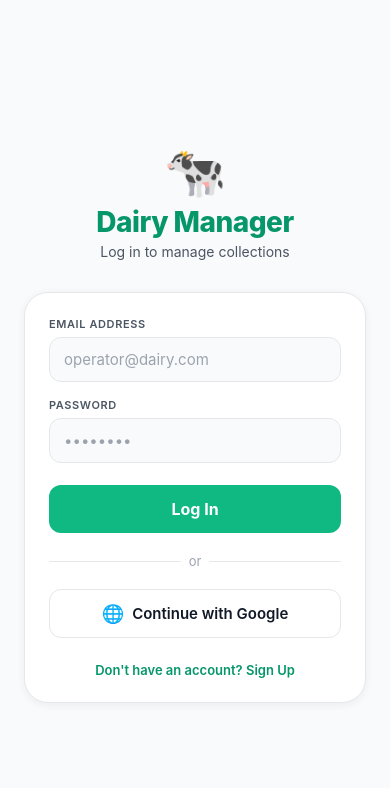
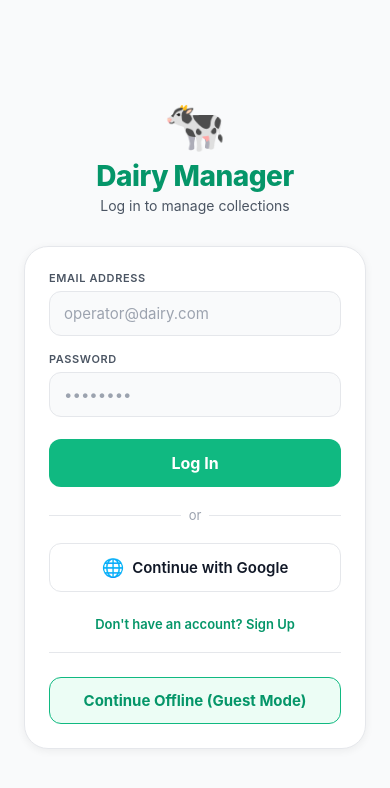
Before and after one commit to Aashishrishu02/Dairy-manager, a React Native app: screen /Login in a window 390 px wide. Shown: the top 788 px of the page. Built offline with nearby package versions, Linux system fonts and the light colour scheme; no server answers.

Commit message:
Add Offline Guest Mode bypass on Login screen and bind handleLogout properly

```diff
--- a/src/navigation/AppNavigator.tsx
+++ b/src/navigation/AppNavigator.tsx
@@ -110,7 +110,11 @@ export default function AppNavigator() {
       if (firebaseUser) {
         setUser({ email: firebaseUser.email || '', uid: firebaseUser.uid });
       } else {
-        setUser(null);
+        // Retain offline guest session if already logged in locally
+        const currentUser = useDairyStore.getState().user;
+        if (!currentUser || currentUser.uid !== 'offline_user') {
+          setUser(null);
+        }
       }
       setLoadingAuth(false);
     });
--- a/src/screens/FatRatesScreen.tsx
+++ b/src/screens/FatRatesScreen.tsx
@@ -11,6 +11,7 @@ import { colors, spacing, radius } from '../utils/theme';
 import { useTranslation } from '../utils/i18n';
 import { syncDataToCloud } from '../utils/firebaseSync';
 import { auth } from '../utils/firebase';
+import { useDairyStore } from '../store/useDairyStore';
 
 export default function FatRatesScreen() {
   const [rates, setRates] = useState<FatRate[]>([]);
@@ -36,6 +37,15 @@ export default function FatRatesScreen() {
     } finally {
       setSyncing(false);
     }
+  };
+
+  const handleLogout = async () => {
+    try {
+      await signOut(auth);
+    } catch (e) {
+      console.log('Firebase signOut error:', e);
+    }
+    useDairyStore.getState().setUser(null);
   };
 
   const openEdit = (r: FatRate) => {
@@ -133,7 +143,7 @@ export default function FatRatesScreen() {
                 </View>
                 <TouchableOpacity
                   style={styles.logoutBtn}
-                  onPress={() => signOut(auth)}
+                  onPress={handleLogout}
                   activeOpacity={0.8}
                 >
                   <Text style={styles.logoutBtnText}>Logout</Text>
--- a/src/screens/LoginScreen.tsx
+++ b/src/screens/LoginScreen.tsx
@@ -11,6 +11,7 @@ import {
 import { auth } from '../utils/firebase';
 import { colors, spacing, radius, shadow } from '../utils/theme';
 import { useTranslation } from '../utils/i18n';
+import { useDairyStore } from '../store/useDairyStore';
 
 export default function LoginScreen() {
   const [email, setEmail] = useState('');
@@ -19,6 +20,11 @@ export default function LoginScreen() {
   const [loading, setLoading] = useState(false);
   const [googleLoading, setGoogleLoading] = useState(false);
   const { t } = useTranslation();
+  const { setUser } = useDairyStore();
+
+  const handleGuestLogin = () => {
+    setUser({ email: 'offline-operator@dairy.manager', uid: 'offline_user' });
+  };
 
   const handleEmailAuth = async () => {
     if (!email.trim() || !password.trim()) {
@@ -152,6 +158,20 @@ export default function LoginScreen() {
                   : "Don't have an account? Sign Up"}
               </Text>
             </TouchableOpacity>
+
+            <View style={styles.dividerRow}>
+              <View style={styles.dividerLine} />
+            </View>
+
+            <TouchableOpacity
+              onPress={handleGuestLogin}
+              style={styles.guestBtn}
+              activeOpacity={0.8}
+            >
+              <Text style={styles.guestBtnText}>
+                {t('guestModeBtn')}
+              </Text>
+            </TouchableOpacity>
           </View>
         </ScrollView>
       </KeyboardAvoidingView>
@@ -267,4 +287,19 @@ const styles = StyleSheet.create({
     fontSize: 13,
     fontWeight: '600',
   },
+  guestBtn: {
+    borderWidth: 1,
+    borderColor: colors.primary,
+    borderRadius: radius.md,
+    paddingVertical: 13,
+    backgroundColor: colors.primaryLight,
+    alignItems: 'center',
+    justifyContent: 'center',
+    marginTop: spacing.xs,
+  },
+  guestBtnText: {
+    fontSize: 15,
+    fontWeight: '700',
+    color: colors.primaryMid,
+  },
 });
--- a/src/utils/i18n.ts
+++ b/src/utils/i18n.ts
@@ -122,6 +122,7 @@ export const translations = {
     accountCreatedLabel: 'Account created successfully!',
     authErrorLabel: 'Authentication Failed',
     authFieldsRequired: 'Please fill in all fields.',
+    guestModeBtn: 'Continue Offline (Guest Mode)',
   },
   hi: {
     // Navigation titles
@@ -244,6 +245,7 @@ export const translations = {
     accountCreatedLabel: 'खाता सफलतापूर्वक बनाया गया!',
     authErrorLabel: 'प्रमाणीकरण विफल',
     authFieldsRequired: 'कृपया सभी फ़ील्ड भरें।',
+    guestModeBtn: 'ऑफ़लाइन (बिना इंटरनेट) शुरू करें',
   }
 };
 
```
